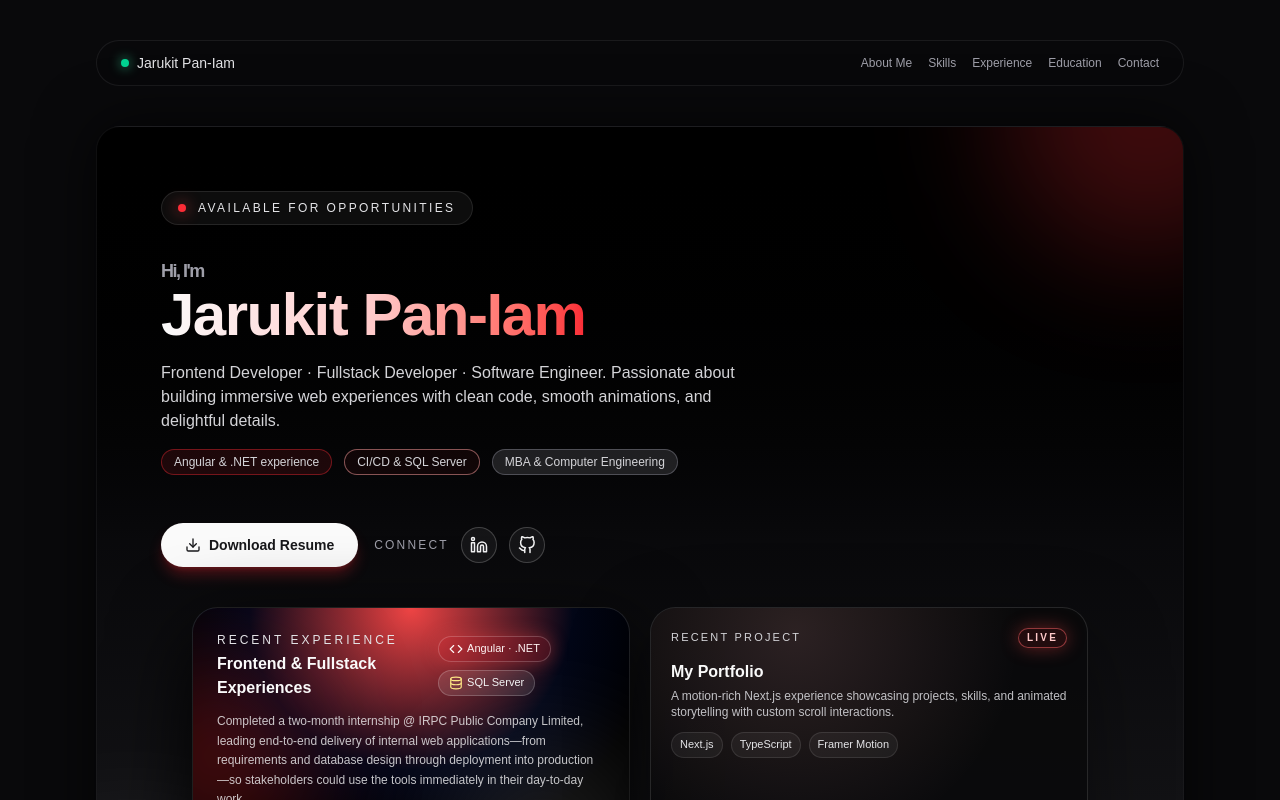
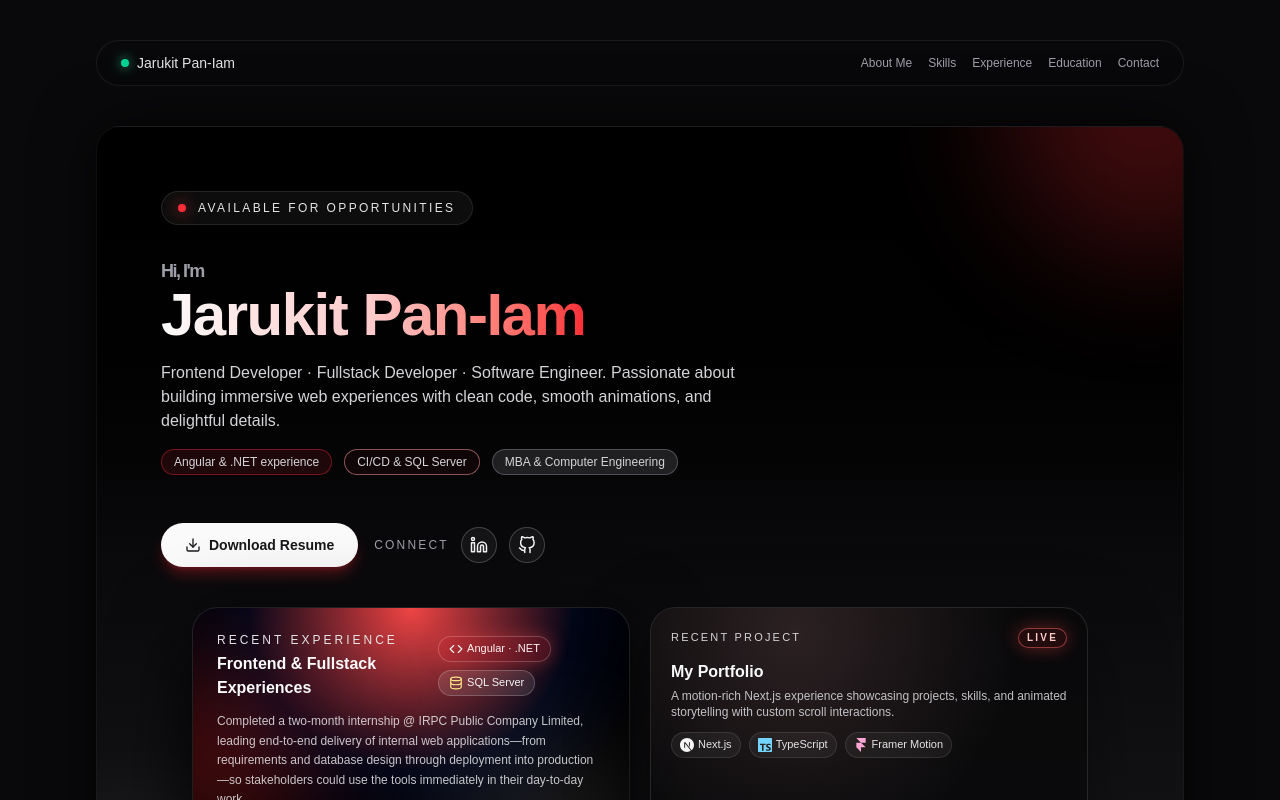
Before and after one commit to Jarukit-PM/Portfolio, a Next.js app: page / in a window 1280 px wide. Shown: the top 800 px of the page. Built offline with nearby package versions, Linux system fonts and the light colour scheme.

Commit message:
Update HeroSection.tsx

```diff
--- a/app/components/HeroSection.tsx
+++ b/app/components/HeroSection.tsx
@@ -11,6 +11,7 @@ import {
   FiTool,
   FiZap,
 } from "react-icons/fi";
+import { SiNextdotjs, SiTypescript, SiFramer } from "react-icons/si";
 import Link from "next/link";
 
 const container: Variants = {
@@ -304,13 +305,16 @@ export function HeroSection() {
                 </div>
 
                 <div className="flex flex-wrap gap-2 text-[11px] text-zinc-200">
-                  <span className="rounded-full border border-white/10 bg-white/5 px-2 py-1">
+                  <span className="inline-flex items-center gap-1 rounded-full border border-white/10 bg-white/5 px-2 py-1">
+                    <SiNextdotjs className="h-3.5 w-3.5 text-zinc-100" />
                     Next.js
                   </span>
-                  <span className="rounded-full border border-white/10 bg-white/5 px-2 py-1">
+                  <span className="inline-flex items-center gap-1 rounded-full border border-white/10 bg-white/5 px-2 py-1">
+                    <SiTypescript className="h-3.5 w-3.5 text-sky-300" />
                     TypeScript
                   </span>
-                  <span className="rounded-full border border-white/10 bg-white/5 px-2 py-1">
+                  <span className="inline-flex items-center gap-1 rounded-full border border-white/10 bg-white/5 px-2 py-1">
+                    <SiFramer className="h-3.5 w-3.5 text-pink-300" />
                     Framer Motion
                   </span>
                 </div>
```
